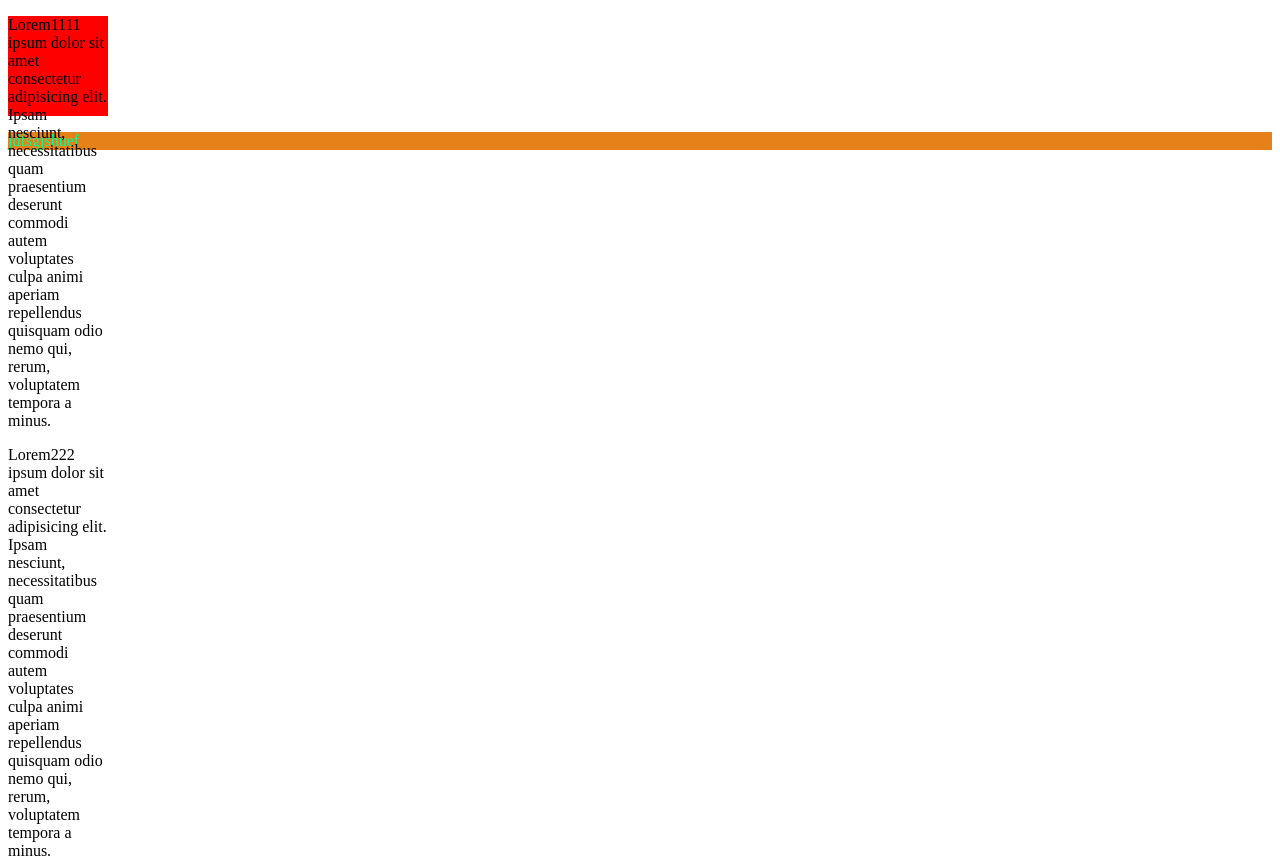
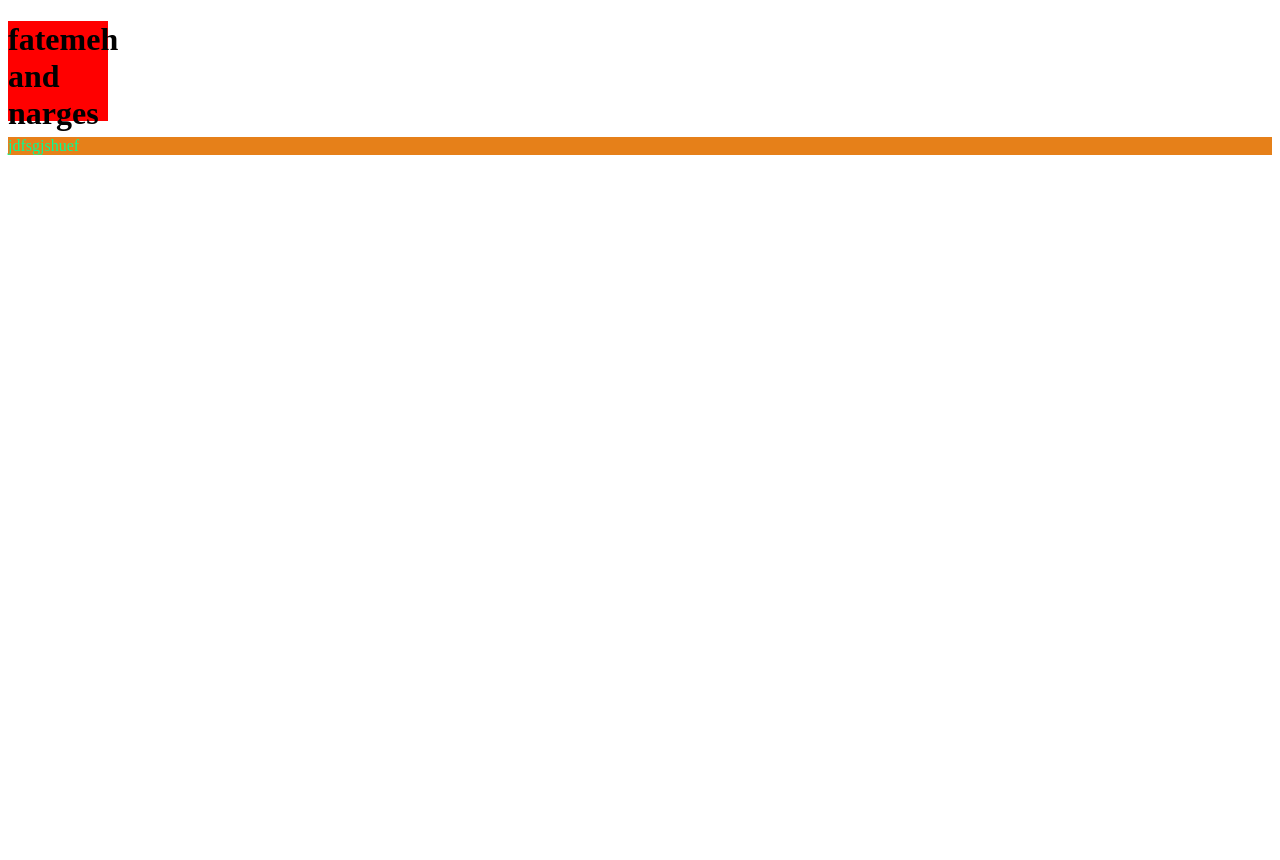
Before and after one commit to Narges0-0/project_fn, a plain HTML site: page index.html in a window 1280 px wide. After the commit the page ends 800 px from the top, so only its background shows below. Drawn offline with Linux system fonts and the light colour scheme.

Commit message:
index.html_2

```diff
--- a/index.html
+++ b/index.html
@@ -9,12 +9,8 @@
 </head>
 <body>
     <div>
-<p>
-    Lorem1111 ipsum dolor sit amet consectetur adipisicing elit. Ipsam nesciunt, necessitatibus quam praesentium deserunt commodi autem voluptates culpa animi aperiam repellendus quisquam odio nemo qui, rerum, voluptatem tempora a minus.
-</p>
-<p>
-    Lorem222 ipsum dolor sit amet consectetur adipisicing elit. Ipsam nesciunt, necessitatibus quam praesentium deserunt commodi autem voluptates culpa animi aperiam repellendus quisquam odio nemo qui, rerum, voluptatem tempora a minus.
-</p>
+        <h1>fatemeh and narges</h1>
+
     </div>
     <p>
         jdfsgjshuef
```
